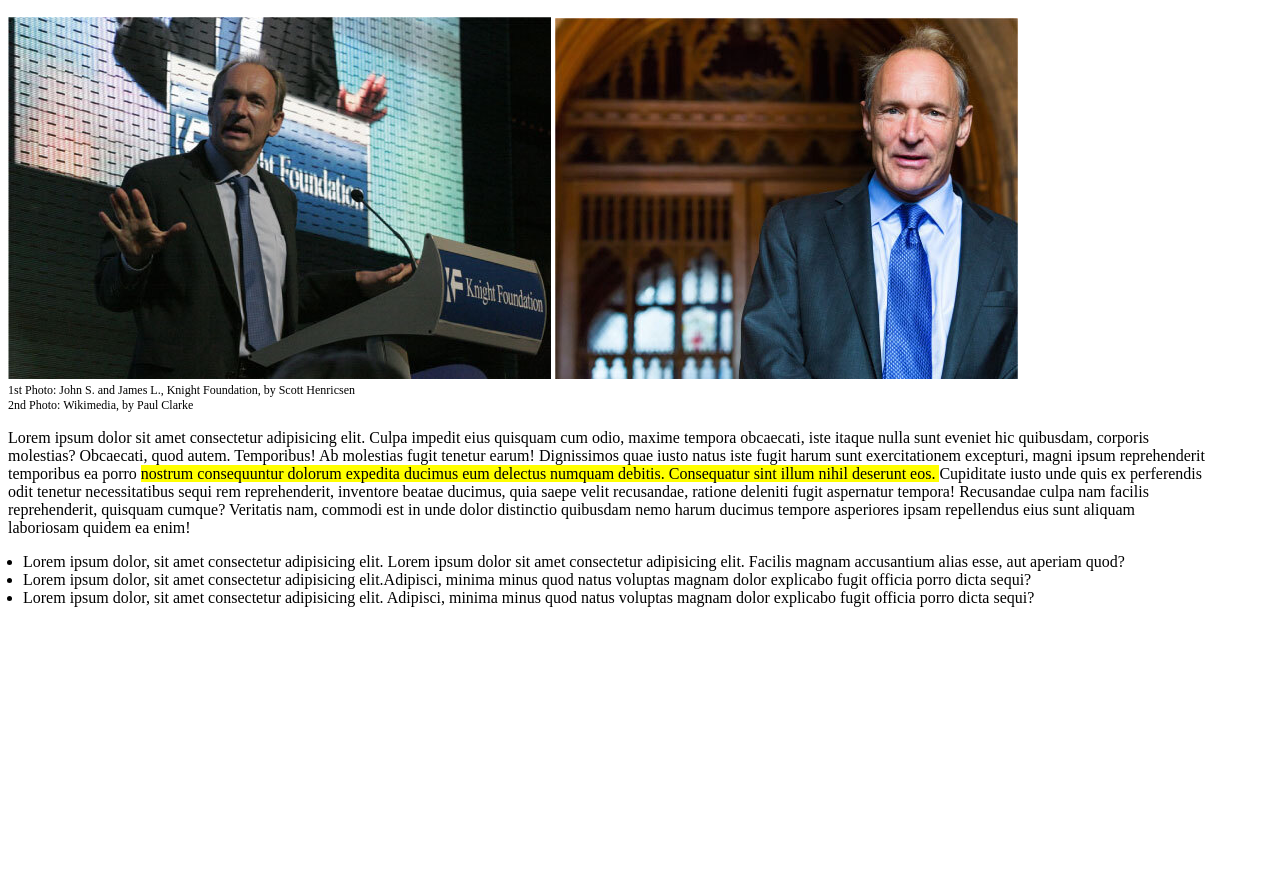
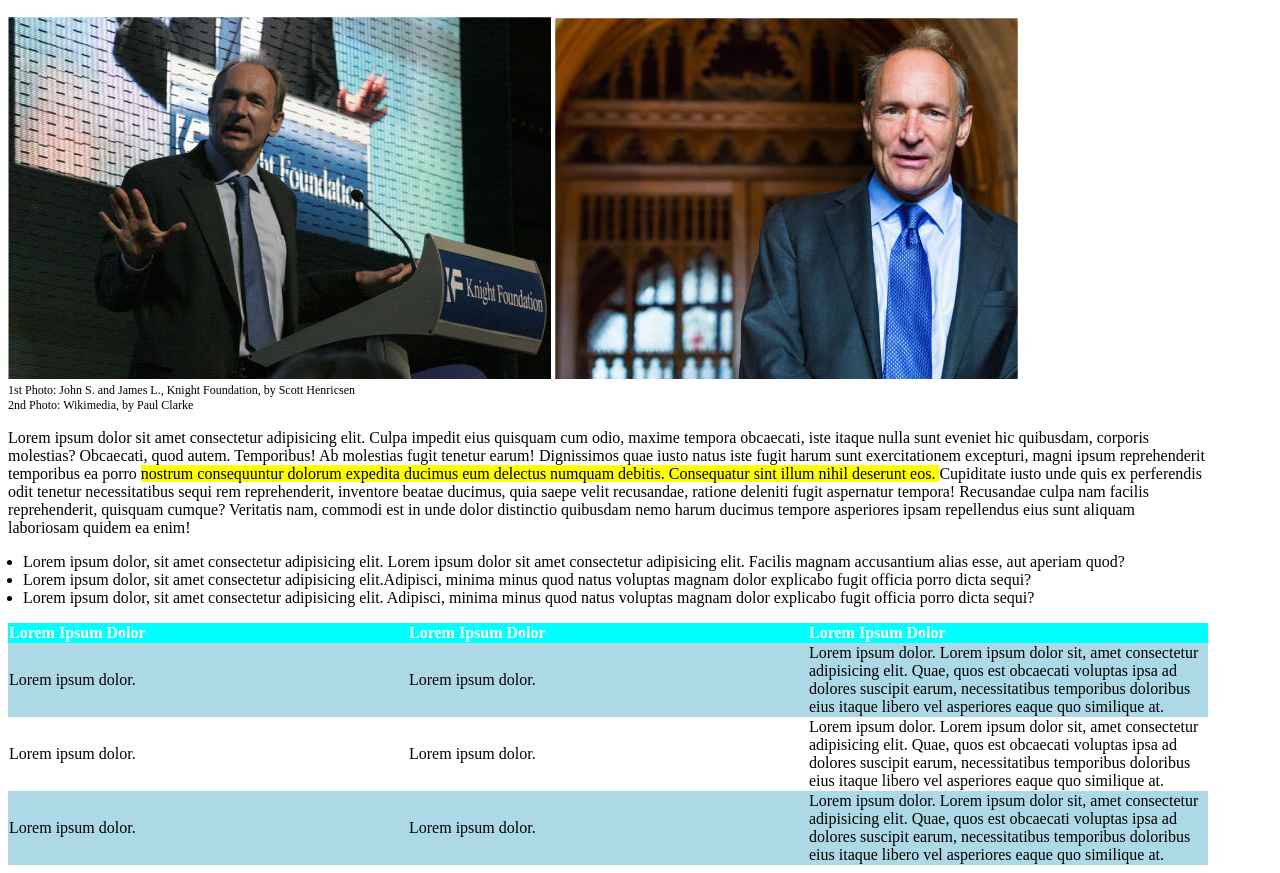
Before and after one commit to fabioSirigu/html-css-booleaner, a plain HTML site: page index.html in a window 1280 px wide. Shown: the part 153-1026 px from the top of the page. Before the commit the page ends 800 px from the top, so only its background shows below. Drawn offline with Linux system fonts and the light colour scheme.

Commit message:
add table

```diff
--- a/css/style.css
+++ b/css/style.css
@@ -1,6 +1,8 @@
 body {
       width: 1200px;
 }
+
+/* header */
 header {
       margin: 0;
       background-image: url(../img/pattern.png);
@@ -10,7 +12,11 @@ header {
       width: 200px;
       margin: 30px 0px 0px 10px;
 }
+/* /header */
 
+/* main */
+
+/* title_image */
 h1 {
       margin: 0;
 }
@@ -28,7 +34,36 @@ h1 {
       margin: 0;
       font-size: 12px;
 }
+/* /title_image */
+
+/* section content */
+
+.highlighted {
+      background-color: yellow;
+}
 
 .u_list {
       padding-left: 15px;
 }
+/* /section content */
+
+/* table */
+table {
+      width: 100%;
+      text-align: left;
+      border-collapse: collapse;
+}
+
+thead {
+      color: white;
+      background-color: aqua;
+}
+
+
+.tab_blue {
+      background-color: lightblue;
+}
+td {
+      width: calc(100%/3);
+}
+/* /table */
--- a/index.html
+++ b/index.html
@@ -38,22 +38,49 @@
                   <p>
                         Lorem ipsum dolor sit amet consectetur adipisicing elit. Culpa impedit eius quisquam cum odio, maxime tempora obcaecati, iste itaque nulla sunt eveniet hic quibusdam, corporis molestias? Obcaecati, quod autem. Temporibus!
                         Ab molestias fugit tenetur earum! Dignissimos quae iusto natus iste fugit harum sunt exercitationem excepturi, magni ipsum reprehenderit temporibus ea porro
-                        <span style="background-color: yellow;">
+                        <span class="highlighted">
                               nostrum consequuntur dolorum expedita ducimus eum delectus numquam debitis.
                               Consequatur sint illum nihil deserunt eos.
                         </span>
                         Cupiditate iusto unde quis ex perferendis odit tenetur necessitatibus sequi rem reprehenderit, inventore beatae ducimus, quia saepe velit recusandae, ratione deleniti fugit aspernatur tempora!
                         Recusandae culpa nam facilis reprehenderit, quisquam cumque? Veritatis nam, commodi est in unde dolor distinctio quibusdam nemo harum ducimus tempore asperiores ipsam repellendus eius sunt aliquam laboriosam quidem ea enim!
                   </p>
-            </section>
-
-            <section  >
                   <ul class="u_list">
                         <li>Lorem ipsum dolor, sit amet consectetur adipisicing elit. Lorem ipsum dolor sit amet consectetur adipisicing elit. Facilis magnam accusantium alias esse, aut aperiam quod? </li>
                         <li>Lorem ipsum dolor, sit amet consectetur adipisicing elit.Adipisci, minima minus quod natus voluptas magnam dolor explicabo fugit officia porro dicta sequi?</li>
                         <li>Lorem ipsum dolor, sit amet consectetur adipisicing elit. Adipisci, minima minus quod natus voluptas magnam dolor explicabo fugit officia porro dicta sequi?</li>
                   </ul>
             </section>
+            <!-- /section content -->
+
+            <!-- table -->
+            <table>
+                  <thead>
+                        <tr>
+                              <th>Lorem Ipsum Dolor</th>
+                              <th>Lorem Ipsum Dolor</th>
+                              <th>Lorem Ipsum Dolor</th>
+                        </tr>
+                  </thead>
+                  <tbody">
+                        <tr class="tab_blue">
+                              <td>Lorem ipsum dolor.</td>
+                              <td>Lorem ipsum dolor.</td>
+                              <td>Lorem ipsum dolor. Lorem ipsum dolor sit, amet consectetur adipisicing elit. Quae, quos est obcaecati voluptas ipsa ad dolores suscipit earum, necessitatibus temporibus doloribus eius itaque libero vel asperiores eaque quo similique at.</td>
+                        </tr>
+                        <tr>
+                              <td>Lorem ipsum dolor.</td>
+                              <td>Lorem ipsum dolor.</td>
+                              <td>Lorem ipsum dolor. Lorem ipsum dolor sit, amet consectetur adipisicing elit. Quae, quos est obcaecati voluptas ipsa ad dolores suscipit earum, necessitatibus temporibus doloribus eius itaque libero vel asperiores eaque quo similique at.</td>
+                        </tr>
+                        <tr class="tab_blue">
+                              <td>Lorem ipsum dolor.</td>
+                              <td>Lorem ipsum dolor.</td>
+                              <td>Lorem ipsum dolor. Lorem ipsum dolor sit, amet consectetur adipisicing elit. Quae, quos est obcaecati voluptas ipsa ad dolores suscipit earum, necessitatibus temporibus doloribus eius itaque libero vel asperiores eaque quo similique at.</td>
+                        </tr>
+                  </tbody>
+            </table>
+            <!-- /table -->
       </main>
       <!-- /main -->
 </body>
```
